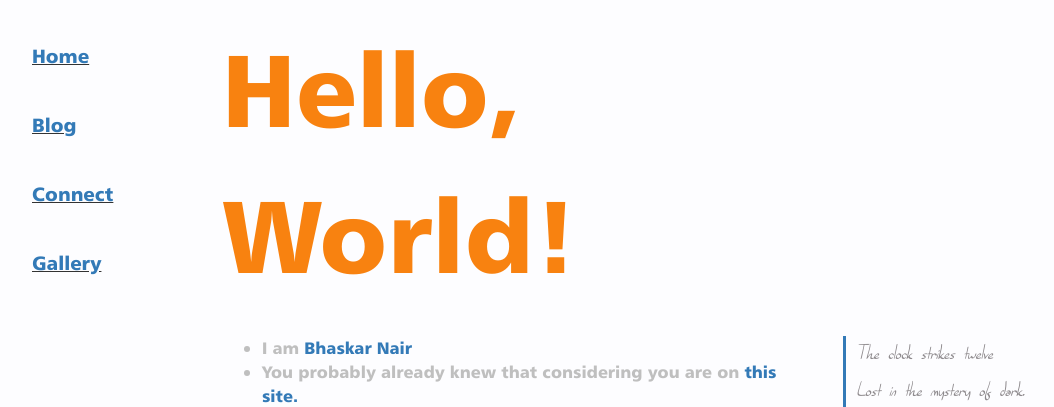
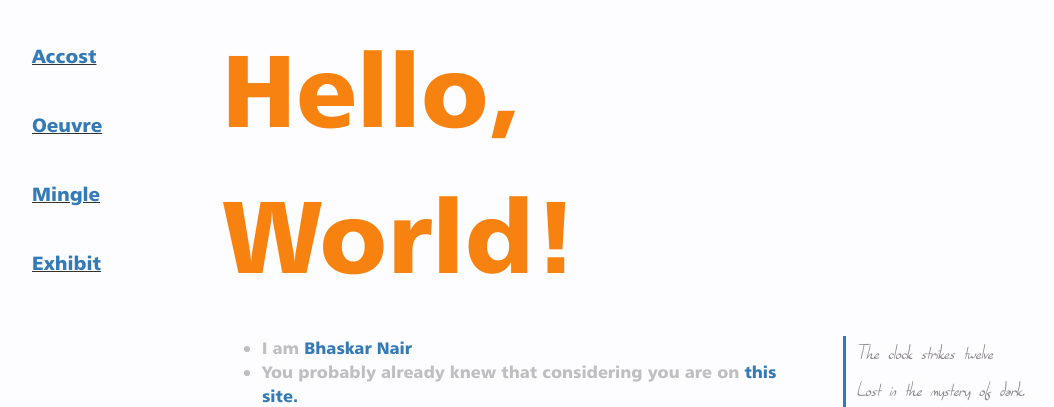
Before and after one commit to bhaskar-nair2/bhaskar-nair2.github.io, a Flask app: page / in a window 1280 px wide. Shown: the top 407 px of the page, without its empty margins (160-1214 px from the left). Run offline with Flask 2, Linux system fonts and the light colour scheme; some libraries are stand-ins or nearby versions.

Commit message:
Improved Language

```diff
--- a/application.py
+++ b/application.py
@@ -1,4 +1,5 @@
 from flask import Flask, render_template, request, flash
+import ssl
 from saveMail import Mailer
 import scrapper as sc
 
@@ -19,16 +20,16 @@ def index():
     return render_template('index.html')
 
 
-@application.route("/blog")
-def blog():
-    return render_template('blog.html', posts=sc.getPosts())
+@application.route("/oeuvre")
+def oeuvre():
+    return render_template('writings.html', posts=sc.getPosts())
 
 
 # TODO: Add a blog uploader here, password protected
 
 
-@application.route("/connect", methods=['GET', 'POST'])
-def connect():
+@application.route("/mingle", methods=['GET', 'POST'])
+def mingle():
     if request.method == "POST":
         if not (request.form['email'] is None and request.form['subject'] is None and request.form['content'] is None):
             mail.sendThanks(request.form)
@@ -39,8 +40,8 @@ def connect():
     return render_template('connect.html')
 
 
-@application.route("/gallery")
-def gallery():
+@application.route("/exhibit")
+def exhibit():
     return render_template('gallery.html', imgList=sc.imLS())
 
 
@@ -63,4 +64,6 @@ def er500(e):
 
 
 if __name__ == '__main__':
-    application.run(host='0.0.0.0')
+    cert = ('sslforfree/certificate.crt', 'sslforfree/private.key')
+    ctx = ssl.SSLContext(ssl.PROTOCOL_SSLv23)
+    application.run(ssl_context='adhoc')
--- a/templates/connect.html
+++ b/templates/connect.html
@@ -1,13 +1,13 @@
 {% extends 'layout.html' %}
 {% block content %}
-    <div class="name">Connect</div>
+    <div class="name">Mingle</div>
 
     <div class="cont">
         <p class="conte">Need a <a href="#">crazy website</a>? A quick <a href="https://github.com/bhaskar-nair2">software</a> solution..
             Or just wanna grab <a href="https://www.baskinrobbinsindia.com/" target="_blank">ice-cream</a>?<br>Drop me a message!</p>
     </div>
 
-    <form name="connect" method="post" action="{{ url_for('connect') }}">
+    <form name="connect" method="post" action="{{ url_for('mingle') }}">
         <label class="l1" for="email">Email</label>
         <label class="l2" for="subject">Subject</label>
         <label class="l3" for="con">Content</label>
--- a/templates/gallery.html
+++ b/templates/gallery.html
@@ -1,6 +1,6 @@
 {% extends 'layout.html' %}
 {% block content %}
-    <div class="name">Gallery</div>
+    <div class="name">Exhibit</div>
 
     <div class="cont">
         <p class="conte">Just a few pics scrapped out from my <a href="https://www.instagram.com/bas_kar_na_yar/?hl=en"
--- a/templates/layout.html
+++ b/templates/layout.html
@@ -15,10 +15,10 @@
 <div class="container">
 <div class="grid">
 <div class="nav-wrap">
-    <div class="navs" ><a href="{{ url_for('index') }}">Home</a></div>
-    <div class="navs" ><a href="{{ url_for('blog') }}">Blog</a></div>
-    <div class="navs" ><a href="{{ url_for('connect')}}">Connect</a></div>
-    <div class="navs" ><a href="{{ url_for('gallery')}}">Gallery</a></div>
+    <div class="navs" ><a href="{{ url_for('index') }}">Accost</a></div>
+    <div class="navs" ><a href="{{ url_for('oeuvre') }}">Oeuvre</a></div>
+    <div class="navs" ><a href="{{ url_for('mingle')}}">Mingle</a></div>
+    <div class="navs" ><a href="{{ url_for('exhibit')}}">Exhibit</a></div>
 </div>
 
 {% block content %}
--- a/templates/blog.html
+++ b/templates/writings.html
@@ -1,6 +1,6 @@
 {% extends 'layout.html' %}
 {% block content %}
-    <div class="heads name">Blog</div>
+    <div class="heads name">Oeuvre</div>
     <div class="cont">
         <p class="conte">The <a class="imp">things</a> I do hear, the things I do <a class="imp">say</a>.<br> The things
             I
```
